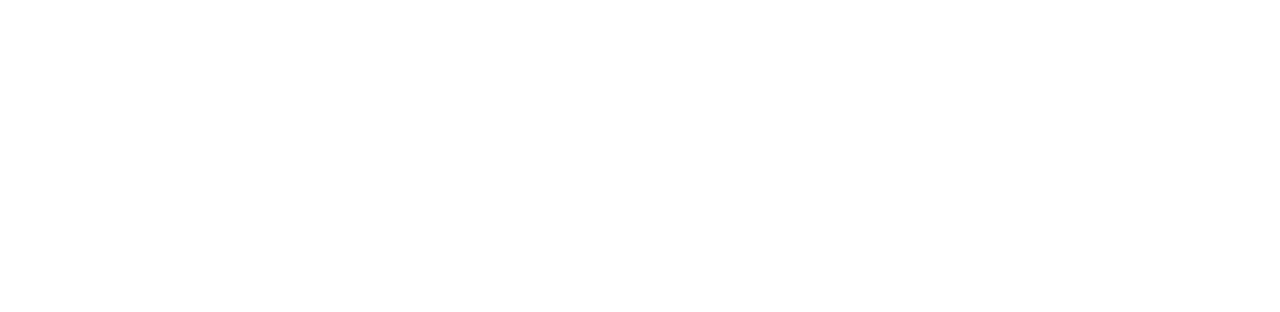
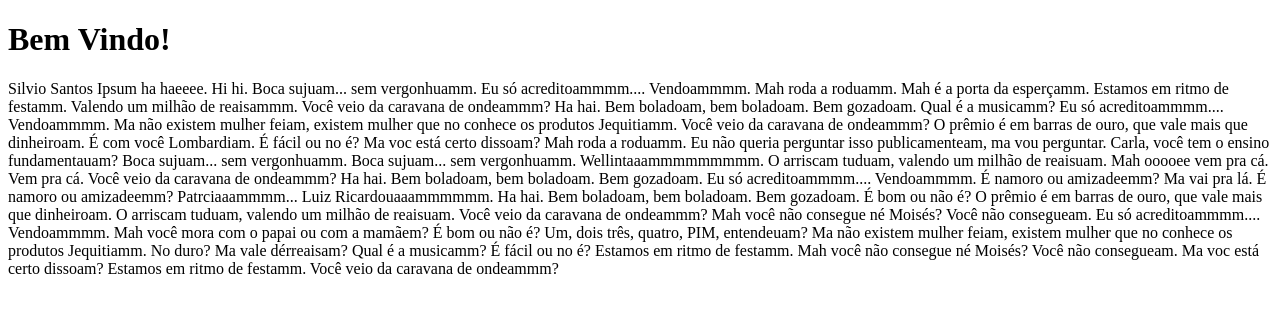
Before and after one commit to rafaelboschini/ng7-admin-example, an Angular app: page /home in a window 1280 px wide. Before the commit this address led to /. Shown: the top 312 px of the page. Built offline with nearby package versions, Linux system fonts and the light colour scheme.

Commit message:
home basic tests and implementation

```diff
--- a/src/app/_core/app-routing.module.ts
+++ b/src/app/_core/app-routing.module.ts
@@ -1,10 +1,13 @@
 import { NgModule } from '@angular/core';
 import { Routes, RouterModule } from '@angular/router';
+
 import { LoginComponent } from 'src/app/login/login/login.component';
+import { HomeComponent } from 'src/app/home/home/home.component';
 
 const routes: Routes = [
   { path: '', component: LoginComponent },
   { path: 'login', component: LoginComponent },
+  { path: 'home', component: HomeComponent },
 ];
 
 @NgModule({
--- a/src/app/home/home/home.component.html
+++ b/src/app/home/home/home.component.html
@@ -1,3 +1,9 @@
-<p>
-  home works!
-</p>
+<h1>Bem Vindo!</h1>
+
+<div class="home-instructions">
+    Silvio Santos Ipsum ha haeeee. Hi hi. Boca sujuam... sem vergonhuamm. Eu só acreditoammmm.... Vendoammmm. Mah roda a roduamm. Mah é a porta da esperçamm. Estamos em ritmo de festamm. Valendo um milhão de reaisammm. Você veio da caravana de ondeammm? Ha hai. Bem boladoam, bem boladoam. Bem gozadoam. Qual é a musicamm? Eu só acreditoammmm.... Vendoammmm. Ma não existem mulher feiam, existem mulher que no conhece os produtos Jequitiamm.
+    Você veio da caravana de ondeammm? O prêmio é em barras de ouro, que vale mais que dinheiroam. É com você Lombardiam. É fácil ou no é? Ma voc está certo dissoam? Mah roda a roduamm. Eu não queria perguntar isso publicamenteam, ma vou perguntar. Carla, você tem o ensino fundamentauam? Boca sujuam... sem vergonhuamm. Boca sujuam... sem vergonhuamm. Wellintaaammmmmmmmm.
+    O arriscam tuduam, valendo um milhão de reaisuam. Mah ooooee vem pra cá. Vem pra cá. Você veio da caravana de ondeammm? Ha hai. Bem boladoam, bem boladoam. Bem gozadoam. Eu só acreditoammmm.... Vendoammmm. É namoro ou amizadeemm? Ma vai pra lá. É namoro ou amizadeemm? Patrciaaammmm... Luiz Ricardouaaammmmmm. Ha hai. Bem boladoam, bem boladoam. Bem gozadoam.
+    É bom ou não é? O prêmio é em barras de ouro, que vale mais que dinheiroam. O arriscam tuduam, valendo um milhão de reaisuam. Você veio da caravana de ondeammm? Mah você não consegue né Moisés? Você não consegueam. Eu só acreditoammmm.... Vendoammmm. Mah você mora com o papai ou com a mamãem? É bom ou não é? Um, dois três, quatro, PIM, entendeuam?
+    Ma não existem mulher feiam, existem mulher que no conhece os produtos Jequitiamm. No duro? Ma vale dérreaisam? Qual é a musicamm? É fácil ou no é? Estamos em ritmo de festamm. Mah você não consegue né Moisés? Você não consegueam. Ma voc está certo dissoam? Estamos em ritmo de festamm. Você veio da caravana de ondeammm?
+</div>
```
Also changed, not shown: src/app/app.module.ts (+4 -3 lines), 1 other file (tests, documents, lock files or other folders).
